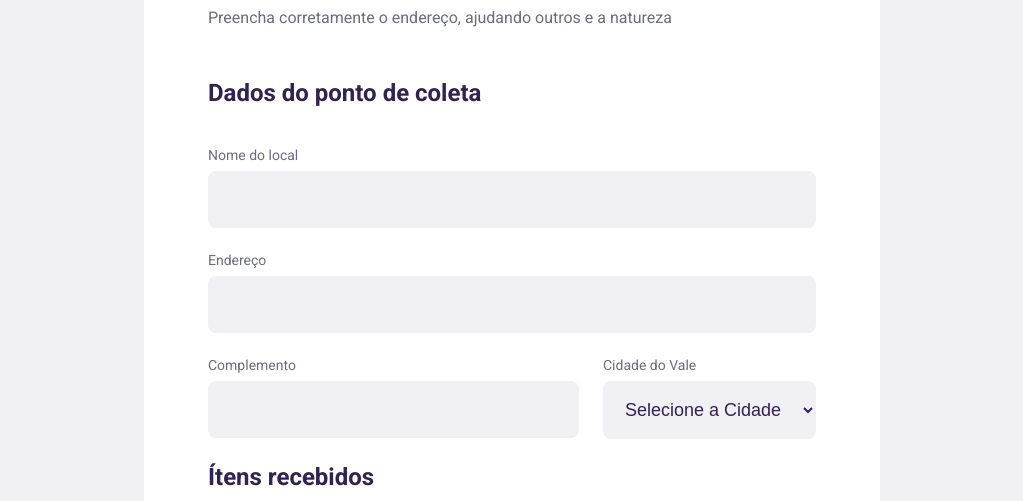
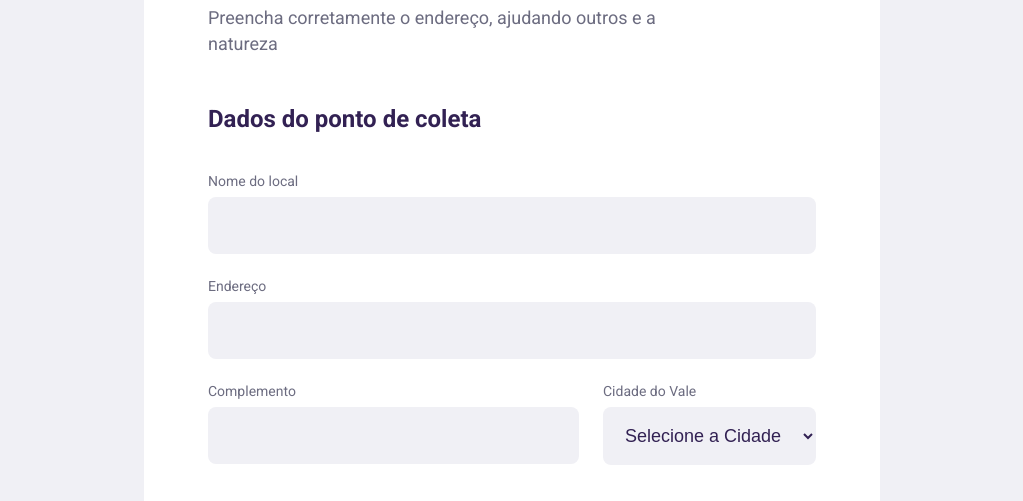
Before and after one commit to filipealvesrr/DescartEco, a plain HTML site: page register.html in a window 1280 px wide. Shown: the part 299-800 px from the top of the page, without its empty margins (128-1151 px from the left). Drawn offline with Linux system fonts and the light colour scheme.

Commit message:
Ajustes no forms

```diff
--- a/register.html
+++ b/register.html
@@ -76,7 +76,7 @@
 
                     <fieldset>
                         <legend>
-                            <h2>Ítens recebidos</h2>
+                            <h2 class="title-two">Ítens recebidos</h2>
                         </legend>
                         <div class="groups">
                             <div class="group-one">
--- a/styleRegister.css
+++ b/styleRegister.css
@@ -50,7 +50,7 @@
 }
 
 .wrapper p {
-    font-size: 16px;
+    font-size: 18px;
     line-height: 26px;
     color: #6C6C80;
     max-width: 500px;
@@ -105,6 +105,10 @@ legend h2{
     padding: 18px;
 }
 
+.title-two {
+    margin-top: 40px;
+}
+
 .groups {
     display: flex;
     justify-content: space-between;
```
